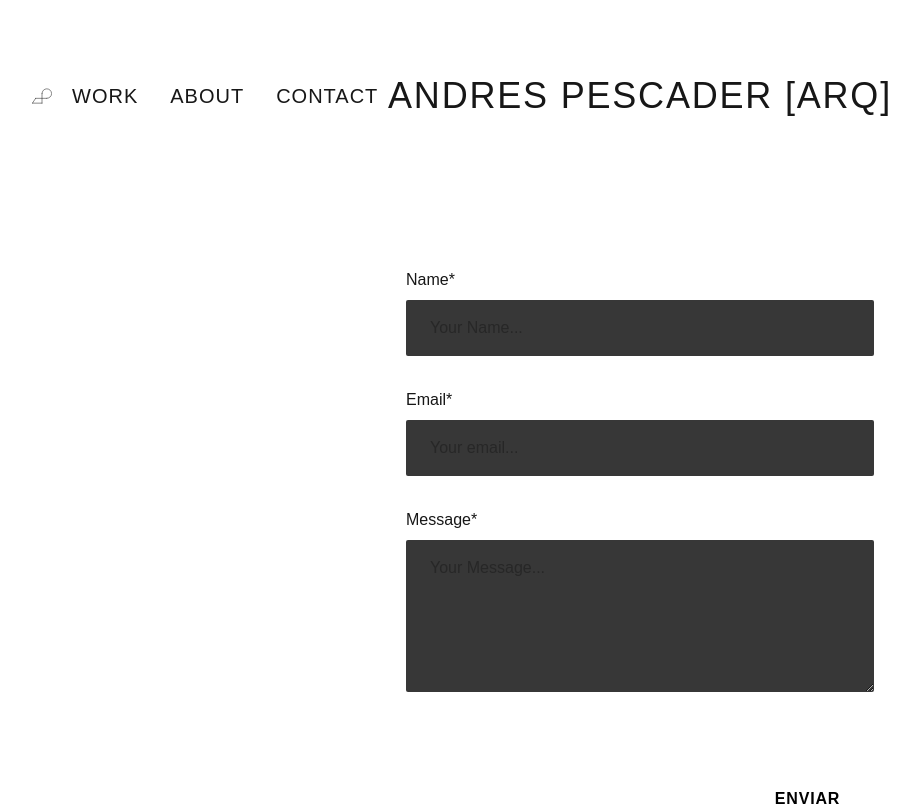
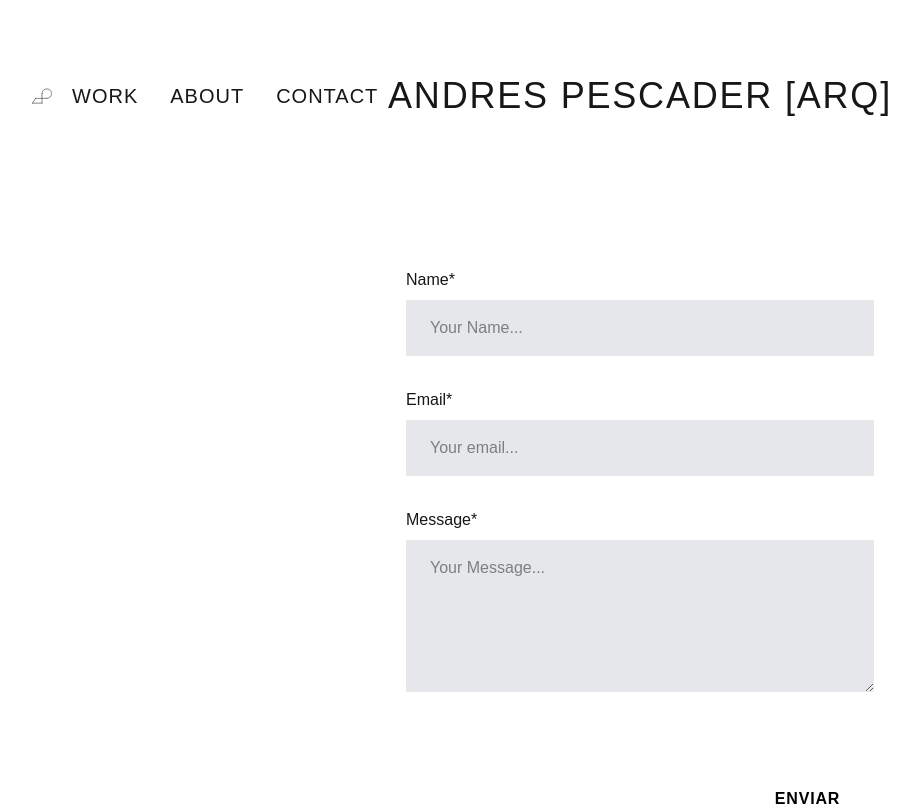
Before and after one commit to LechuMamais/Andres_Pescader_Arq, a Next.js app: page /contact in a window 1280 px wide. Shown: the top 806 px of the page, without its empty margins (0-919 px from the left). Built offline with nearby package versions, Linux system fonts and the light colour scheme; a web font is replaced by a local one.

Commit message:
UPDATE: Improved colors on dark and light modes

```diff
--- a/src/app/components/contactForm.tsx
+++ b/src/app/components/contactForm.tsx
@@ -2,6 +2,7 @@
 import { useState } from 'react'
 import SubmitButton from './submitButton'
 import FloatingMessage from './floatingMessage'
+import Error from 'next/error'
 
 interface FormData {
   name: string
@@ -79,7 +80,7 @@ export default function ContactForm() {
   }
 
   const inputCommonStyles =
-    'w-full mb-4 md:mb-8 mt-2 px-3 py-3 md:px-6 md:py-4 bg-[#373737] rounded-xs focus:outline-none focus:ring-0 focus:bg-[#4e4e4e] focus:border-transparent transition-colors duration-120'
+    'w-full mb-4 md:mb-8 mt-2 p-3 md:px-6 md:py-4 bg-gray-200 dark:bg-[#373737] rounded-xs focus:outline-none focus:ring-0 focus:bg-gray-300 dark:focus:bg-[#4e4e4e]  focus:border-transparent transition-colors duration-120'
 
   return (
     <>
```
